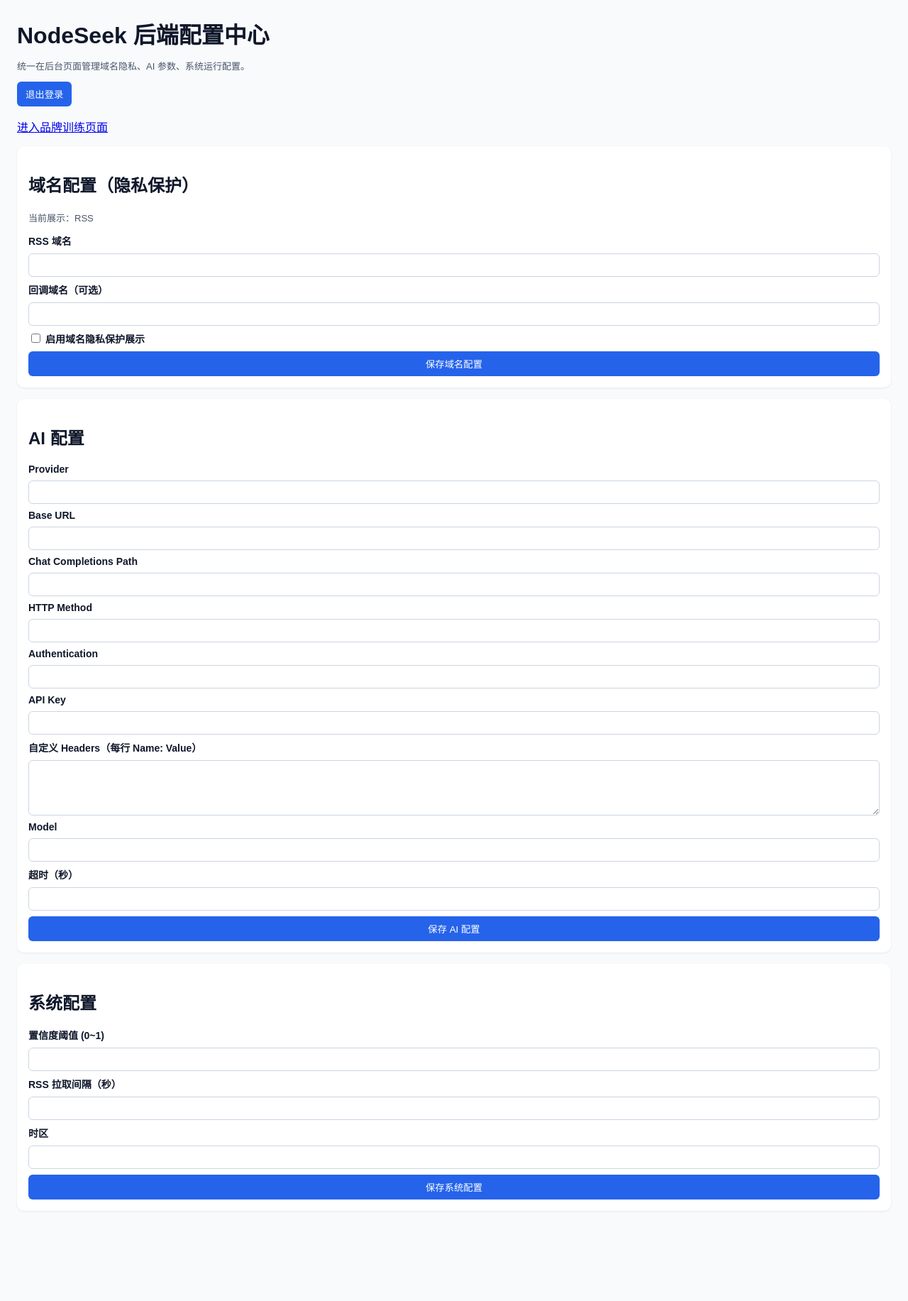
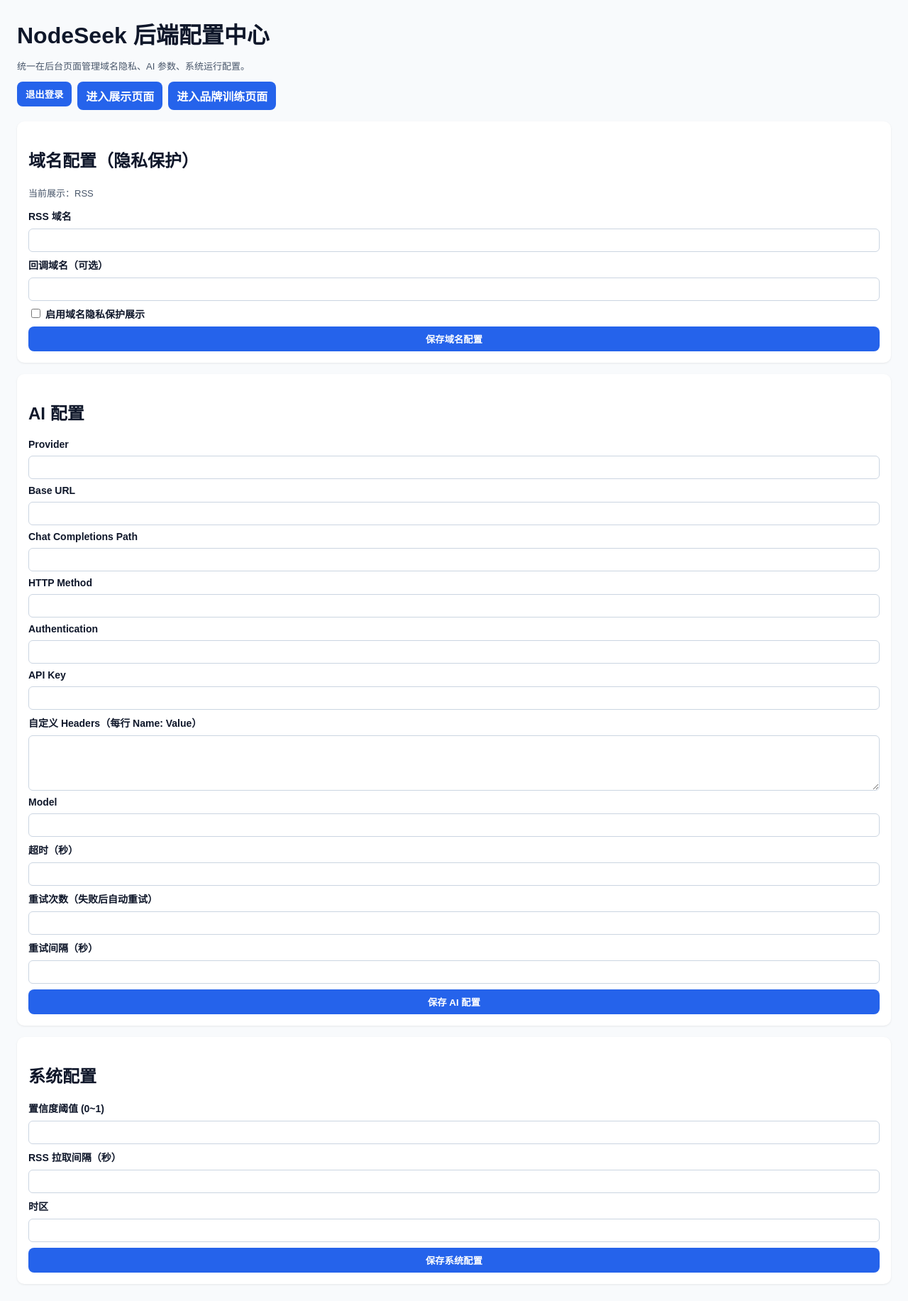
Before and after one commit to podcctv/noodseek-buy-sell-analysis, a FastAPI app: template services/web/app/templates/admin_settings.html in a window 1280 px wide. Shown: the whole page at 71% size. Before the commit the page ends 1690 px from the top, so only its background shows below. Run offline with FastAPI, Linux system fonts and the light colour scheme; the template is opened without the code that fills it, so the values that code supplies are empty; some libraries are stand-ins or nearby versions.

Commit message:
统一按钮风格并增强AI超时重试配置

```diff
--- a/services/web/app/main.py
+++ b/services/web/app/main.py
@@ -220,10 +220,26 @@
 
     url = _build_chat_completions_url(ai_cfg)
 
-    async with httpx.AsyncClient(timeout=ai_cfg.timeout_seconds) as client:
-        response = await client.request(ai_cfg.request_method.upper(), url, headers=headers, json=payload)
-        response.raise_for_status()
-        data = response.json()
+    data: dict[str, Any] | None = None
+    max_attempts = max(1, ai_cfg.max_retries + 1)
+    last_error: Exception | None = None
+
+    for attempt in range(1, max_attempts + 1):
+        try:
+            async with httpx.AsyncClient(timeout=ai_cfg.timeout_seconds) as client:
+                response = await client.request(ai_cfg.request_method.upper(), url, headers=headers, json=payload)
+                response.raise_for_status()
+                data = response.json()
+            break
+        except Exception as exc:  # noqa: BLE001
+            last_error = exc
+            if attempt >= max_attempts:
+                raise
+            if ai_cfg.retry_delay_seconds > 0:
+                await asyncio.sleep(ai_cfg.retry_delay_seconds)
+
+    if data is None and last_error is not None:
+        raise last_error
 
     raw = data.get("choices", [{}])[0].get("message", {}).get("content", "")
     if not raw:
@@ -696,6 +712,8 @@
     custom_headers_text: str = Form(""),
     model: str = Form(...),
     timeout_seconds: int = Form(...),
+    max_retries: int = Form(1),
+    retry_delay_seconds: int = Form(2),
 ):
     redirect = _require_auth_redirect(request)
     if redirect:
@@ -718,6 +736,8 @@
         custom_headers=custom_headers,
         model=model,
         timeout_seconds=timeout_seconds,
+        max_retries=max_retries,
+        retry_delay_seconds=retry_delay_seconds,
     )
     store.save(cfg)
     return RedirectResponse(url="/admin/settings?saved=1", status_code=303)
--- a/services/web/app/schemas.py
+++ b/services/web/app/schemas.py
@@ -22,7 +22,9 @@
     base_url: HttpUrl = Field(default_factory=lambda: _to_http_url("https://llm.428048.xyz/v1"))
     api_key: SecretStr = Field(default=SecretStr(""))
     model: str = "qwen3:4b"
-    timeout_seconds: int = Field(default=120, ge=1, le=1800)
+    timeout_seconds: int = Field(default=240, ge=1, le=7200)
+    max_retries: int = Field(default=1, ge=0, le=5)
+    retry_delay_seconds: int = Field(default=2, ge=0, le=60)
     chat_completions_path: str = "/chat/completions"
     request_method: str = "POST"
     auth_mode: str = "none"
--- a/services/web/app/templates/admin_settings.html
+++ b/services/web/app/templates/admin_settings.html
@@ -11,7 +11,8 @@
       .grid { display: grid; gap: 8px; }
       label { font-weight: 600; font-size: 14px; }
       input, textarea { padding: 8px; border: 1px solid #cbd5e1; border-radius: 6px; }
-      button { padding: 8px 12px; border: 0; border-radius: 6px; background: #2563eb; color: #fff; cursor: pointer; }
+      button, .btn-link { display: inline-flex; align-items: center; justify-content: center; gap: 6px; padding: 8px 12px; border: 0; border-radius: 8px; background: #2563eb; color: #fff; cursor: pointer; text-decoration: none; font-weight: 600; }
+      .btn-group { display: flex; gap: 8px; flex-wrap: wrap; margin-bottom: 16px; }
       .tip { color: #475569; font-size: 13px; }
       .ok { color: #166534; font-weight: 600; }
     </style>
@@ -19,10 +20,13 @@
   <body>
     <h1>NodeSeek 后端配置中心</h1>
     <p class="tip">统一在后台页面管理域名隐私、AI 参数、系统运行配置。</p>
-    <form method="post" action="/admin/logout" style="margin-bottom: 16px;">
-      <button type="submit">退出登录</button>
-    </form>
-    <p><a href="/admin/brand-training">进入品牌训练页面</a></p>
+    <div class="btn-group">
+      <form method="post" action="/admin/logout">
+        <button type="submit">退出登录</button>
+      </form>
+      <a class="btn-link" href="/">进入展示页面</a>
+      <a class="btn-link" href="/admin/brand-training">进入品牌训练页面</a>
+    </div>
     {% if saved %}<p class="ok">保存成功 ✅</p>{% endif %}
 
     <section class="card">
@@ -73,7 +77,13 @@
         <input name="model" value="{{ config.ai.model }}" required />
 
         <label>超时（秒）</label>
-        <input name="timeout_seconds" type="number" min="1" max="1800" value="{{ config.ai.timeout_seconds }}" required />
+        <input name="timeout_seconds" type="number" min="1" max="7200" value="{{ config.ai.timeout_seconds }}" required />
+
+        <label>重试次数（失败后自动重试）</label>
+        <input name="max_retries" type="number" min="0" max="5" value="{{ config.ai.max_retries }}" required />
+
+        <label>重试间隔（秒）</label>
+        <input name="retry_delay_seconds" type="number" min="0" max="60" value="{{ config.ai.retry_delay_seconds }}" required />
 
         <button type="submit">保存 AI 配置</button>
       </form>
--- a/services/web/app/templates/front_dashboard.html
+++ b/services/web/app/templates/front_dashboard.html
@@ -21,7 +21,8 @@
       .header { display: flex; justify-content: space-between; align-items: center; margin-bottom: 18px; gap: 10px; }
       .title { margin: 0; font-size: 28px; }
       .tip { color: var(--muted); margin: 6px 0 0; }
-      .btn { background: var(--brand); color: #fff; text-decoration: none; border-radius: 8px; padding: 10px 14px; font-weight: 600; border: 0; cursor: pointer; }
+      .btn { display: inline-flex; align-items: center; justify-content: center; background: var(--brand); color: #fff; text-decoration: none; border-radius: 8px; padding: 10px 14px; font-weight: 600; border: 0; cursor: pointer; }
+      .btn-group { display: flex; gap: 8px; flex-wrap: wrap; }
       .metrics { display: grid; grid-template-columns: repeat(auto-fit, minmax(180px, 1fr)); gap: 12px; margin-bottom: 16px; }
       .card { background: var(--card); border-radius: 12px; box-shadow: 0 1px 3px rgba(15, 23, 42, 0.1); padding: 14px; }
       .metric-title { color: var(--muted); font-size: 13px; margin: 0 0 6px; }
@@ -57,7 +58,7 @@
           <h1 class="title">NodeSeek 买卖分析面板</h1>
           <p class="tip">实时抓取 RSS + AI 分类。可查看处理进度。</p>
         </div>
-        <div>
+        <div class="btn-group">
           <button class="btn" id="pollNowBtn" type="button">立即抓取</button>
           <a class="btn" href="/admin/login">进入后台配置</a>
         </div>
```
Also changed, not shown: services/web/app/templates/admin_brand_training.html (+6 -2 lines), services/web/tests/test_config_store.py (+7 -0 lines).
